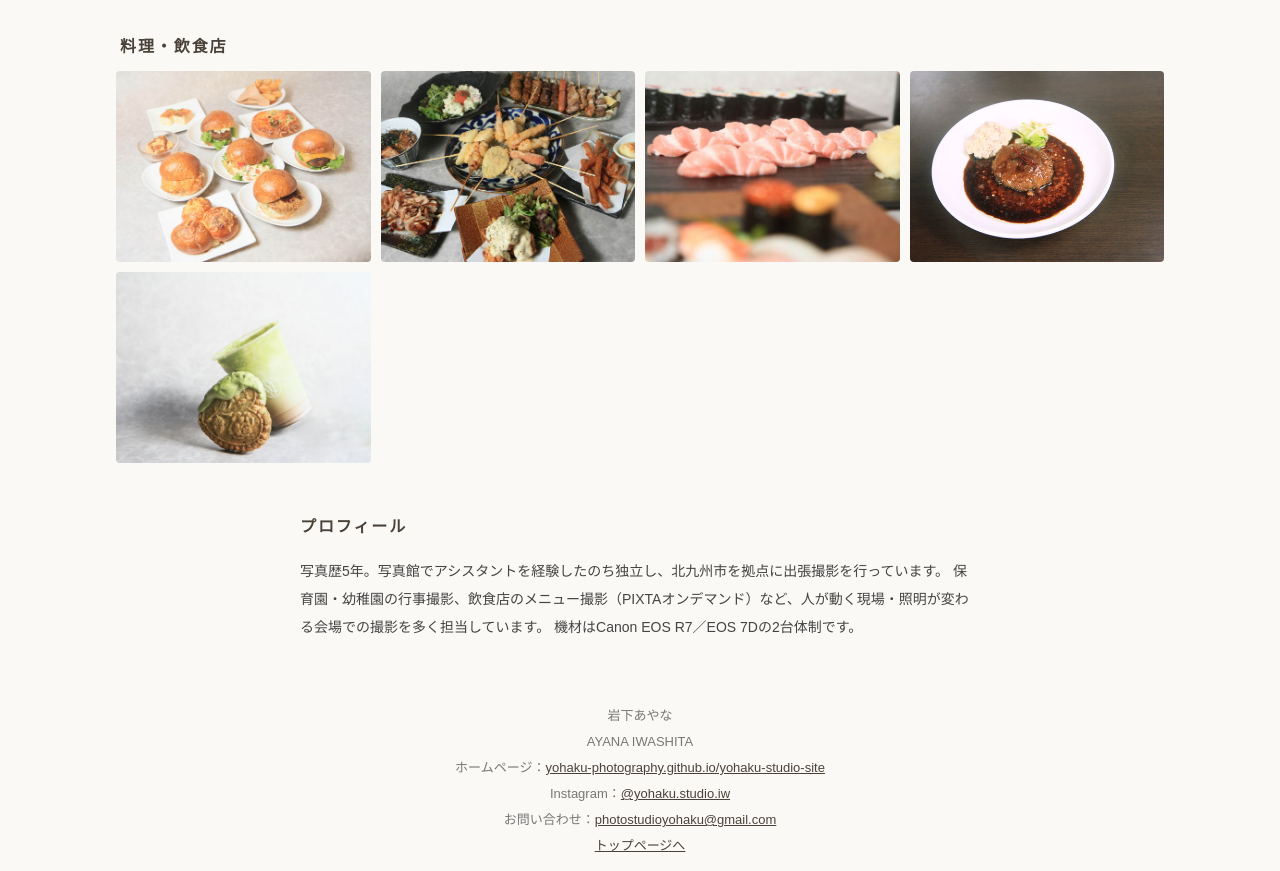
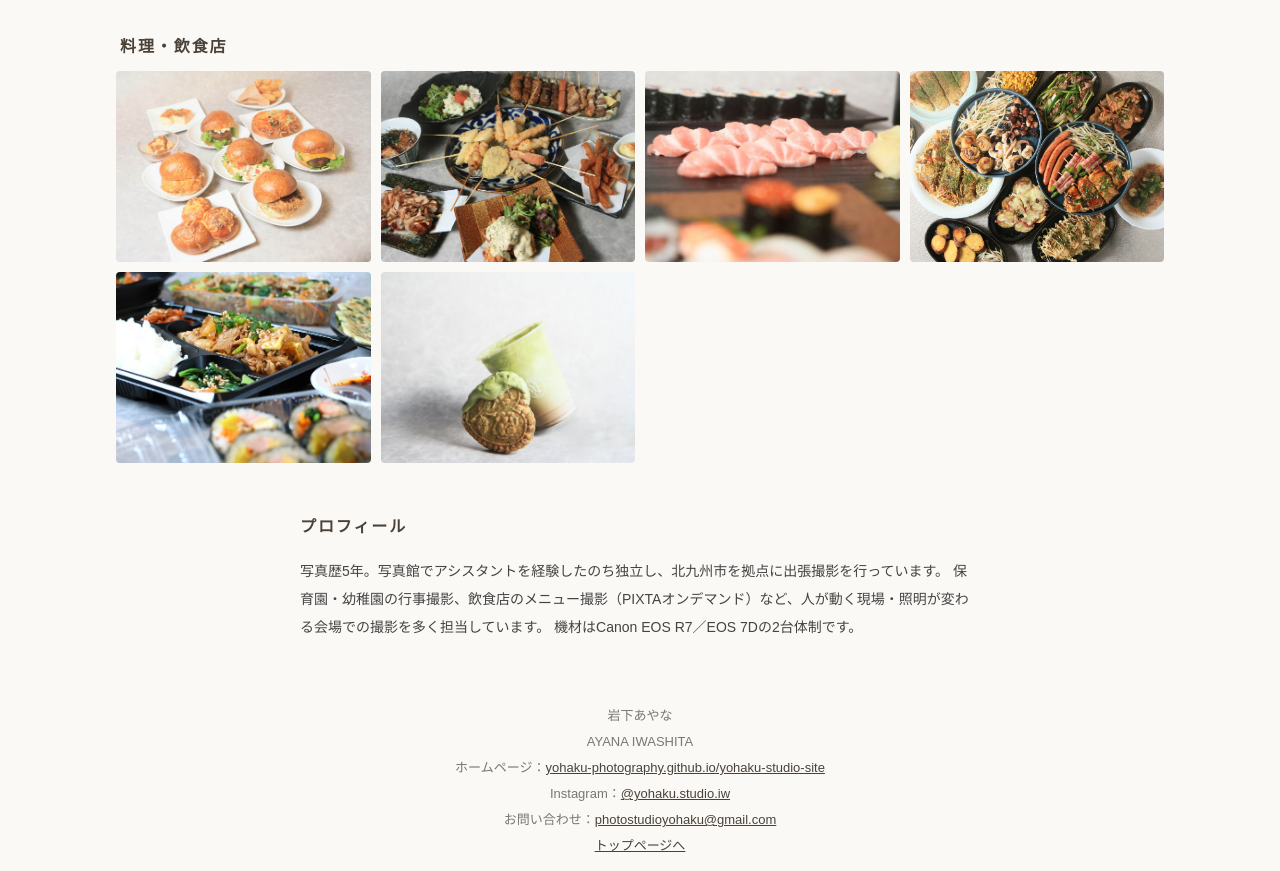
Before and after one commit to yohaku-photography/yohaku-studio-site, a plain HTML site: page portfolio.html in a window 1280 px wide. Shown: the part 2110-2981 px from the top of the page. Drawn offline with Linux system fonts and the light colour scheme.

Commit message:
ポートフォリオ差し替え（第5弾）

```diff
--- a/portfolio.html
+++ b/portfolio.html
@@ -68,7 +68,8 @@
     <img src="./images/food-2.jpg" alt="料理撮影作例">
     <img src="./images/food-3.jpg" alt="料理撮影作例">
     <img src="./images/food-4.jpg" alt="料理撮影作例">
-    <img src="./images/food-5.jpg" alt="料理撮影作例">
+    <img src="./images/portfolio/food_new_spread.jpg" alt="料理撮影作例">
+    <img src="./images/portfolio/food_new_korean.jpg" alt="料理撮影作例">
     <img src="./images/food-6.jpg" alt="料理撮影作例">
   </div>
   <section class="profile">
```
